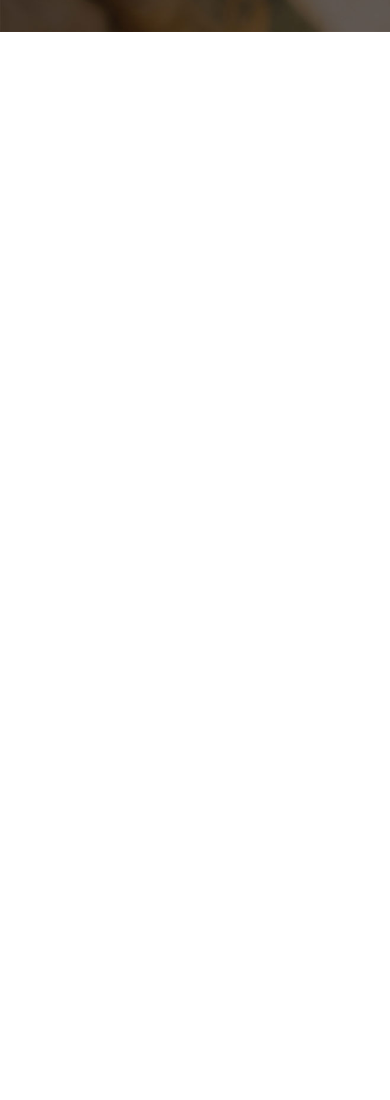
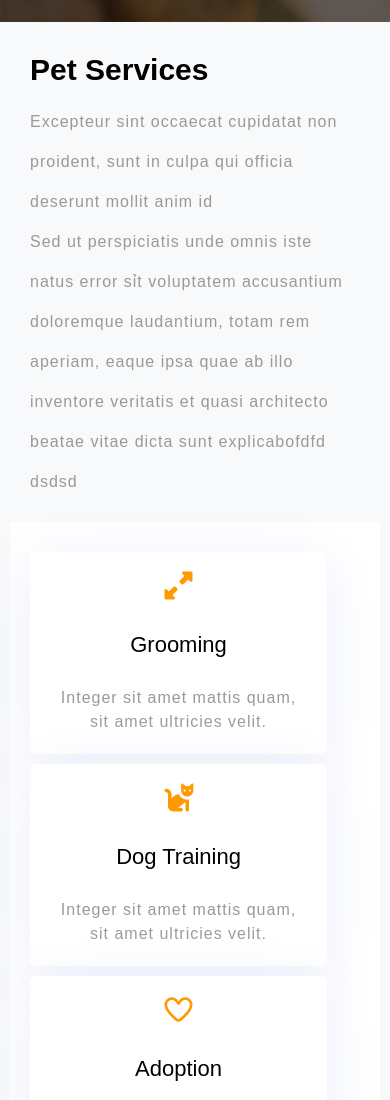
Before and after one commit to nc-hung/doghome-v3, a plain HTML site: page index.html in a window 390 px wide. Shown: the part 4997-6097 px from the top of the page. Before the commit the page ends 5029 px from the top, so only its background shows below. Drawn offline with Linux system fonts and the light colour scheme.

Commit message:
update #services

```diff
--- a/css/style.css
+++ b/css/style.css
@@ -412,10 +412,16 @@ header nav ul li {
 }
 
 @media only screen and (max-width: 576px) {
+    #statistics {
+        padding: 0;
+        position: relative;
+        /* top: 1%; */
+    }
     #statistics h2 {
         margin: 0;
         margin-bottom: 5%;
         margin-top: 5%;
+        padding-top: 5%;
     }
     #statistics #pack {
         display: grid;
@@ -443,3 +449,156 @@ header nav ul li {
         margin: 2%;
     }
 }
+
+
+/* services */
+
+#services {
+    padding: 100px 0px;
+    background-color: #f8f9fa;
+    width: 100%;
+    display: flex;
+    justify-items: flex-start;
+}
+
+#services h2 {
+    margin-top: 0px;
+    margin-bottom: 15%;
+    font-size: 3em;
+    text-align: left;
+    align-self: flex-start;
+}
+
+#left {
+    flex: 1;
+    padding: 1% 10%;
+}
+
+#left p {
+    color: gray;
+    background-color: #f8f9fa;
+    letter-spacing: 1px;
+    line-height: 2.5;
+}
+
+#right {
+    background-color: #ffffff;
+    flex: 2.5;
+    display: flex;
+    flex-wrap: wrap;
+    margin-right: 5%;
+    transition: all 0.5s;
+}
+
+.right-Grooming {
+    border: rgb(141, 29, 29);
+    text-align: center;
+    width: 48%;
+    height: 48%;
+    background-color: #ffffff;
+    border-radius: 5px;
+    box-shadow: 0 0.62rem 3.75rem #eaeef9;
+    padding: 50px;
+}
+
+.right-Grooming:hover {
+    background: #ff9900;
+}
+
+.right-Grooming:hover p {
+    color: white;
+}
+
+.right-Grooming:hover .icon-service {
+    color: white;
+    /* background-color: white; */
+    border-radius: 5px;
+}
+
+.top-left {
+    margin: 0px 1% 1% 0px;
+}
+
+.top-right {
+    margin: 0px 0px 1% 1%;
+}
+
+.bottom-left {
+    margin: 1% 1% 0px 0px;
+}
+
+.bottom-right {
+    margin: 1% 0px 0px 1%;
+}
+
+.icon-service {
+    color: #ff9900;
+    font-size: 3em;
+}
+
+#services #right h3 {
+    font-size: 2em;
+    font-weight: normal;
+    margin: 30px 0;
+}
+
+@media only screen and (max-width: 992px) {
+    #services {
+        padding-top: 20px;
+        padding-left: 0;
+        padding-right: 10px;
+    }
+    #left {
+        flex: 1.3;
+        padding: 20px;
+    }
+    #left h2 {
+        font-size: 40px;
+    }
+    #left p {
+        color: #999;
+    }
+    .icon-service {
+        font-size: 28px;
+    }
+    #right {
+        margin-right: 0%;
+    }
+    #services #right h3 {
+        font-size: 22px;
+        margin: 25px 0;
+    }
+    #right .right-Grooming {
+        padding: 20px;
+    }
+}
+
+@media only screen and (max-width: 576px) {
+    #services {
+        display: flex;
+        flex-direction: column;
+        padding: 25px 10px;
+    }
+    #services h2 {
+        font-size: 30px;
+        margin-bottom: 3%;
+    }
+    #services #left {
+        width: 100%;
+        padding-top: 0;
+    }
+    #services #right {
+        width: 100%;
+        padding: 20px;
+    }
+    #services .right-Grooming {
+        width: 90%;
+    }
+    #right .top-left,
+    .top-right,
+    .bottom-left,
+    .bottom-right {
+        margin: 0;
+        margin-top: 3%;
+    }
+}
--- a/index.html
+++ b/index.html
@@ -133,6 +133,56 @@
 
         </div>
     </div>
+    <div id="services">
+        <div id="left" class="top">
+            <h2> Pet Services</h2>
+            <p>Excepteur sint occaecat cupidatat non proident, sunt in culpa qui officia deserunt mollit anim id</p>
+            <p> Sed ut perspiciatis unde omnis iste natus error sỉt voluptatem accusantium doloremque laudantium, totam rem aperiam, eaque ipsa quae ab illo inventore veritatis et quasi architecto beatae vitae dicta sunt explicabofdfd dsdsd</p>
+        </div>
+        <div id="right" class="bottom">
+            <div class="right-Grooming top-left ">
+                <i class="fas fa-expand-alt  icon-service"></i>
+                <h3>
+                    Grooming
+                </h3>
+                <p>
+                    Integer sit amet mattis quam, sit amet ultricies velit.
+                </p>
+
+            </div>
+
+            <div class="right-Grooming top-right ">
+                <i class="fas fa-cat icon-service"></i>
+                <h3>
+                    Dog Training
+                </h3>
+                <p>
+                    Integer sit amet mattis quam, sit amet ultricies velit.
+                </p>
+
+            </div>
+            <div class="right-Grooming bottom-left  ">
+                <i class="far fa-heart icon-service"></i>
+                <h3>
+                    Adoption
+                </h3>
+                <p>
+                    Integer sit amet mattis quam, sit amet ultricies velit.
+                </p>
+
+            </div>
+            <div class="right-Grooming bottom-right ">
+                <i class="fas fa-medkit icon-service"></i>
+                <h3>
+                    Veterinary Care
+                </h3>
+                <p>
+                    Integer sit amet mattis quam, sit amet ultricies velit.
+                </p>
+
+            </div>
+        </div>
+    </div>
 </body>
 
 </html>
```
